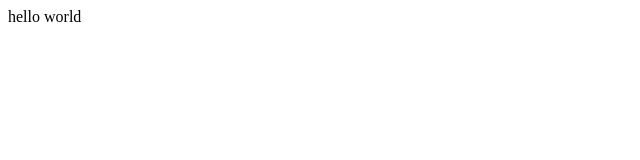
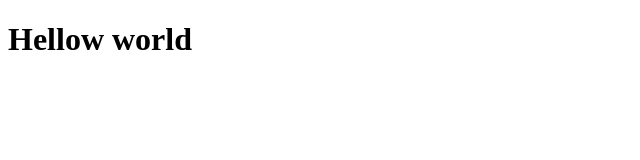
Before and after one commit to afzallive/jonathon-kubb, a plain HTML site: page index.html in a window 1280 px wide. Shown: the whole page, without its empty margins (0-640 px from the left). Drawn offline with Linux system fonts and the light colour scheme.

Commit message:
Update index.html

```diff
--- a/index.html
+++ b/index.html
@@ -5,7 +5,7 @@
 	<title>Jonathon Kubb</title>
 </head>
 <body>
-	hello world
+	<h1>Hellow world</h1>
 
 </body>
 </html>
```
